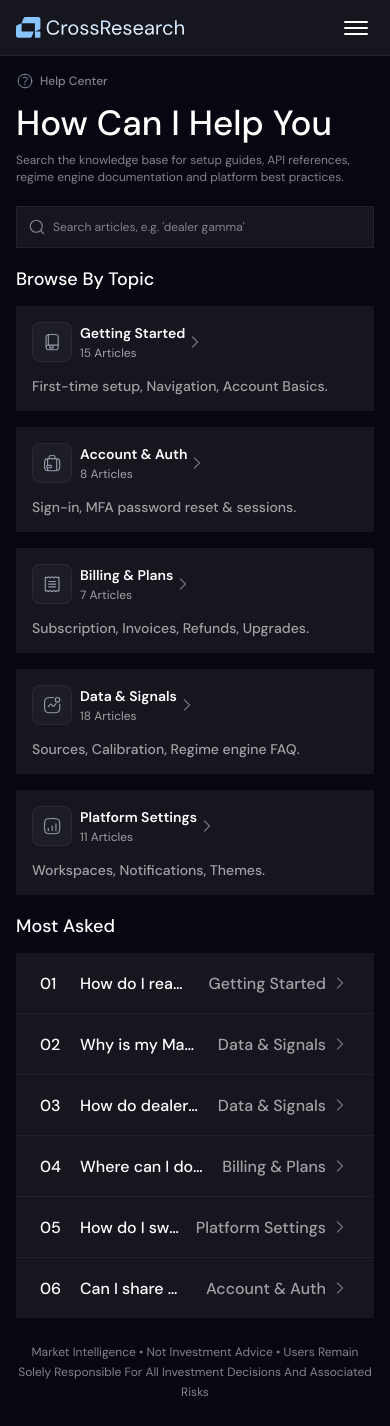
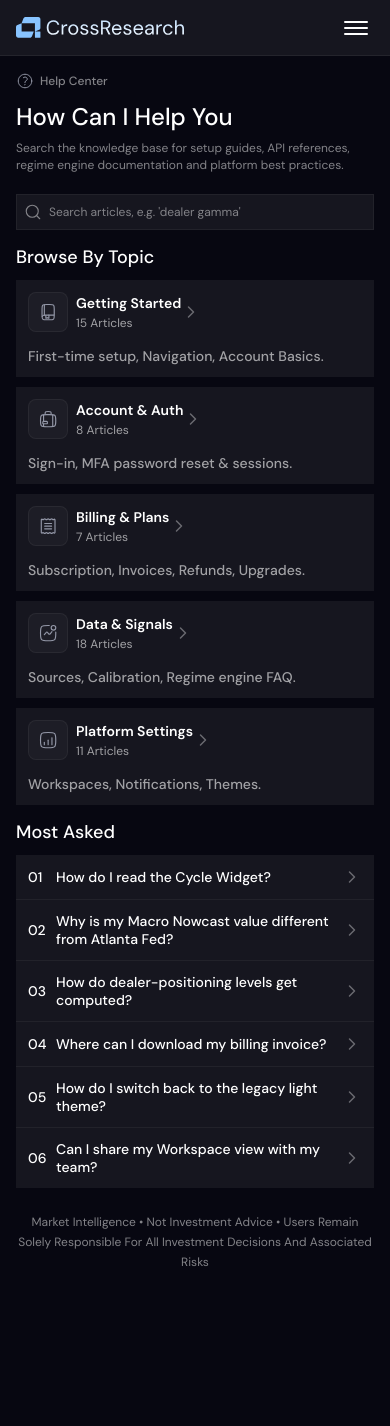
Before and after one commit to vikramkumartejani/CrossResearch, a Next.js app: page /help-center in a window 390 px wide. After the commit the page ends 1296 px from the top, so only its background shows below. Built offline with nearby package versions, Linux system fonts and the light colour scheme.

Commit message:
help center page done

```diff
--- a/app/components/Dashboard/HelpCenter/HelpCenter.tsx
+++ b/app/components/Dashboard/HelpCenter/HelpCenter.tsx
@@ -145,7 +145,7 @@ export default function HelpCenter() {
             </div>
 
             {/* Heading */}
-            <h1 className="text-white text-[35px] font-medium leading-[42px] mb-2">
+            <h1 className="text-white text-[24px] sm:text-[35px] font-medium leading-[30px] sm:leading-[42px] mb-2">
                 How Can I Help You
             </h1>
             <p className="text-[#838388] text-[12px] leading-[17px] mb-5">
@@ -154,8 +154,8 @@ export default function HelpCenter() {
             </p>
 
             {/* Search */}
-            <div className="relative mb-5 max-w-[550px]">
-                <span className="absolute left-3 top-1/2 -translate-y-1/2 pointer-events-none">
+            <div className="relative mb-4 sm:mb-5 w-full max-w-[550px]">
+                <span className="absolute left-2 sm:left-3 top-1/2 -translate-y-1/2 pointer-events-none">
                     <IconSearch />
                 </span>
                 <input
@@ -163,20 +163,20 @@ export default function HelpCenter() {
                     value={search}
                     onChange={e => setSearch(e.target.value)}
                     placeholder="Search articles, e.g. 'dealer gamma'"
-                    className="w-full h-[42px] pl-9 pr-4 bg-[#16161F] border border-[#FFFFFF0D] text-white text-[12px] font-normal placeholder:text-[#838388] outline-none focus:border-[#FFFFFF25] transition-colors"
+                    className="w-full h-9 sm:h-[42px] pl-8 sm:pl-9 pr-4 bg-[#16161F] border border-[#FFFFFF0D] text-white text-[12px] font-normal placeholder:text-[#838388] outline-none focus:border-[#FFFFFF25] transition-colors"
                 />
             </div>
 
             {/* Browse By Topic */}
-            <h2 className="text-white text-[18px] font-medium leading-[22px] mb-4">
+            <h2 className="text-white text-[18px] font-medium leading-[22px] mb-3 sm:mb-4">
                 Browse By Topic
             </h2>
 
-            <div className="grid grid-cols-1 sm:grid-cols-2 lg:grid-cols-3 gap-4 mb-5">
+            <div className="grid grid-cols-1 sm:grid-cols-2 lg:grid-cols-3 gap-2.5 sm:gap-4 mb-4 sm:mb-5">
                 {TOPICS.map(topic => (
                     <button
                         key={topic.id}
-                        className="group flex flex-col bg-[#16161F] p-4 text-left transition-colors cursor-pointer"
+                        className="group flex flex-col bg-[#16161F] p-3 sm:p-4 text-left transition-colors cursor-pointer"
                     >
                         {/* Top row */}
                         <div className="flex items-center justify-between mb-4">
@@ -200,7 +200,7 @@ export default function HelpCenter() {
             </div>
 
             {/* Most Asked */}
-            <h2 className="text-white text-[18px] font-medium leading-[22px] mb-4">
+            <h2 className="text-white text-[18px] font-medium leading-[22px] mb-3 sm:mb-4">
                 Most Asked
             </h2>
 
@@ -208,22 +208,23 @@ export default function HelpCenter() {
                 {MOST_ASKED.map((item, i) => (
                     <button
                         key={i}
-                        className="group w-full flex items-center justify-between gap-4 px-6 py-5 border-b border-[#FFFFFF0D] last:border-b-0 hover:bg-[#FFFFFF05] transition-colors cursor-pointer text-left"
+                        className="group w-full flex items-center justify-between gap-3 px-3 sm:px-6 py-3 sm:py-5 border-b border-[#FFFFFF0D] last:border-b-0 hover:bg-[#FFFFFF05] transition-colors cursor-pointer text-left"
                     >
-                        <div className="flex items-center gap-4 min-w-0">
-                            <span className="text-white text-[16px] leading-[19px] font-medium w-6 flex-shrink-0">
+                        <div className="flex items-center gap-2 sm:gap-4 min-w-0">
+                            <span className="text-white text-[14px] sm:text-[16px] leading-[19px] font-medium w-5 sm:w-6 flex-shrink-0">
                                 {String(i + 1).padStart(2, '0')}
                             </span>
-                            <span className="text-white font-medium text-[16px] leading-[19px] truncate">
+                            <span className="text-white font-medium text-[14px] sm:text-[16px] leading-[18px] sm:leading-[19px] line-clamp-2 sm:truncate">
                                 {item.q}
                             </span>
                         </div>
-                        <div className="flex items-center gap-1 flex-shrink-0">
+                        <div className="hidden sm:flex items-center gap-1 flex-shrink-0">
                             <span className="text-white/60 text-[16px] leading-[19px] font-medium group-hover:text-white/70 transition-colors">
                                 {item.cat}
                             </span>
                             <IconChevronRight className="text-white/60 group-hover:text-white transition-colors" />
                         </div>
+                        <IconChevronRight className="sm:hidden text-white/60 flex-shrink-0" />
                     </button>
                 ))}
             </div>
```
